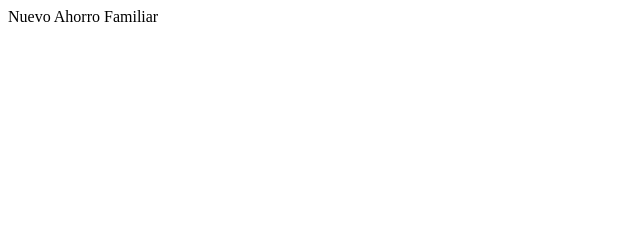
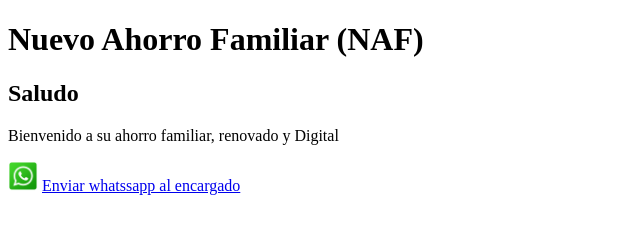
Before and after one commit to JhonSanabria2020/miweb, a plain HTML site: page index.html in a window 1280 px wide. Shown: the whole page, without its empty margins (0-640 px from the left). Drawn offline with Linux system fonts and the light colour scheme.

Commit message:
link a whatsapp eh imagen de la pestaña

```diff
--- a/index.html
+++ b/index.html
@@ -5,8 +5,20 @@
     <meta http-equiv="X-UA-Compatible" content="IE=edge">
     <meta name="viewport" content="width=device-width, initial-scale=1.0">
     <title>NAF</title>
+    <link rel="icon" href="imagenes/wallet_3.png" type="image/png" />
 </head>
 <body>
-    Nuevo Ahorro Familiar
+    <header>
+        <h1>Nuevo Ahorro Familiar (NAF)</h1>
+    </header>
+    <main>
+        <h2>Saludo</h2>
+        <p>Bienvenido a su ahorro familiar, renovado y Digital</p>
+    </main>
+    <footer>
+        <img src="imagenes/whatsapp_1.png" alt="Logo Whatsapp" width="30" />
+        <a href="https://wa.me/573232883240" target="_blank">Enviar whatssapp al encargado</a>
+    </footer>
+
 </body>
 </html>
```
Also changed, not shown: imagenes/wallet_1.png (added), imagenes/wallet_2.png (added), imagenes/wallet_3.png (added), imagenes/whatsapp_1.png (added).
